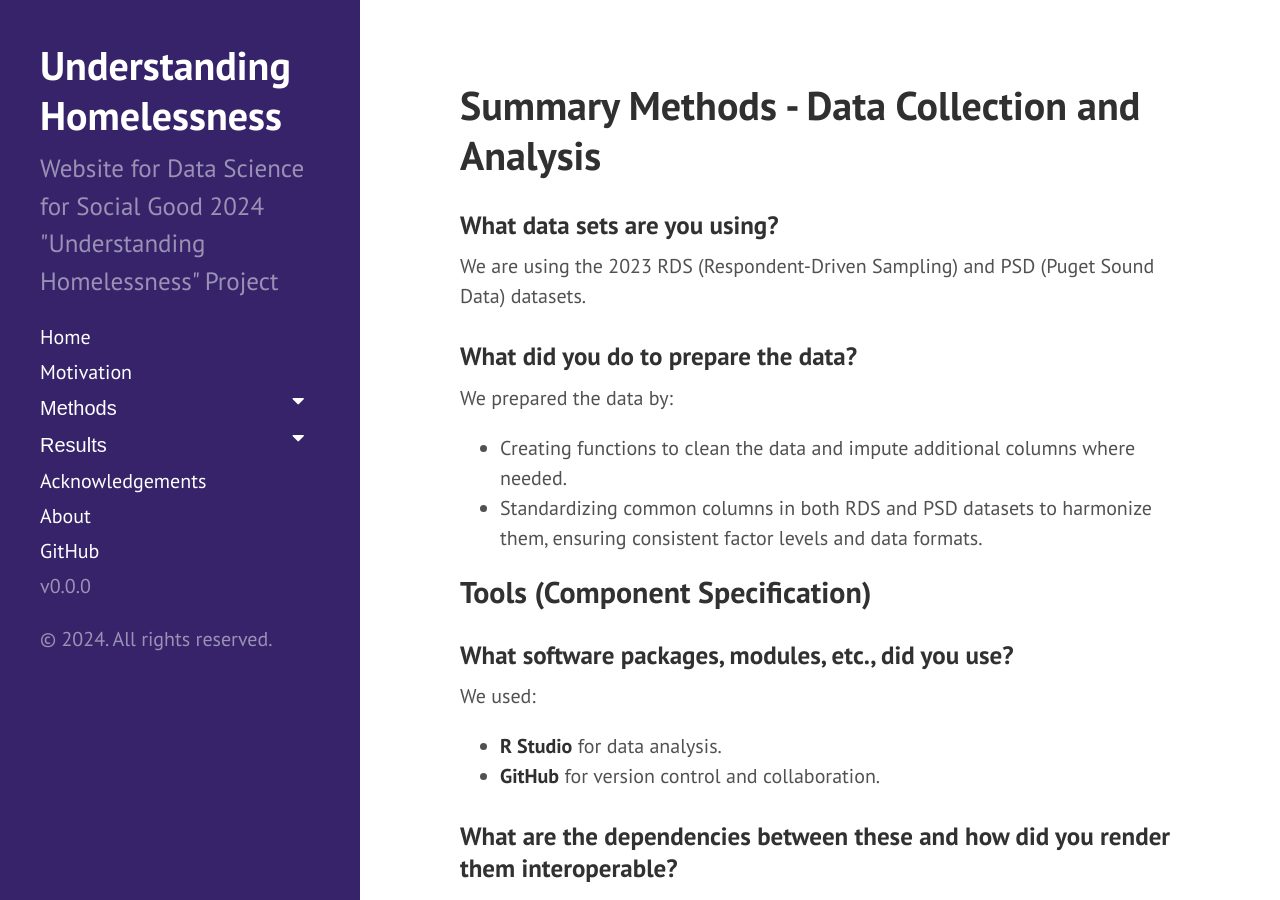
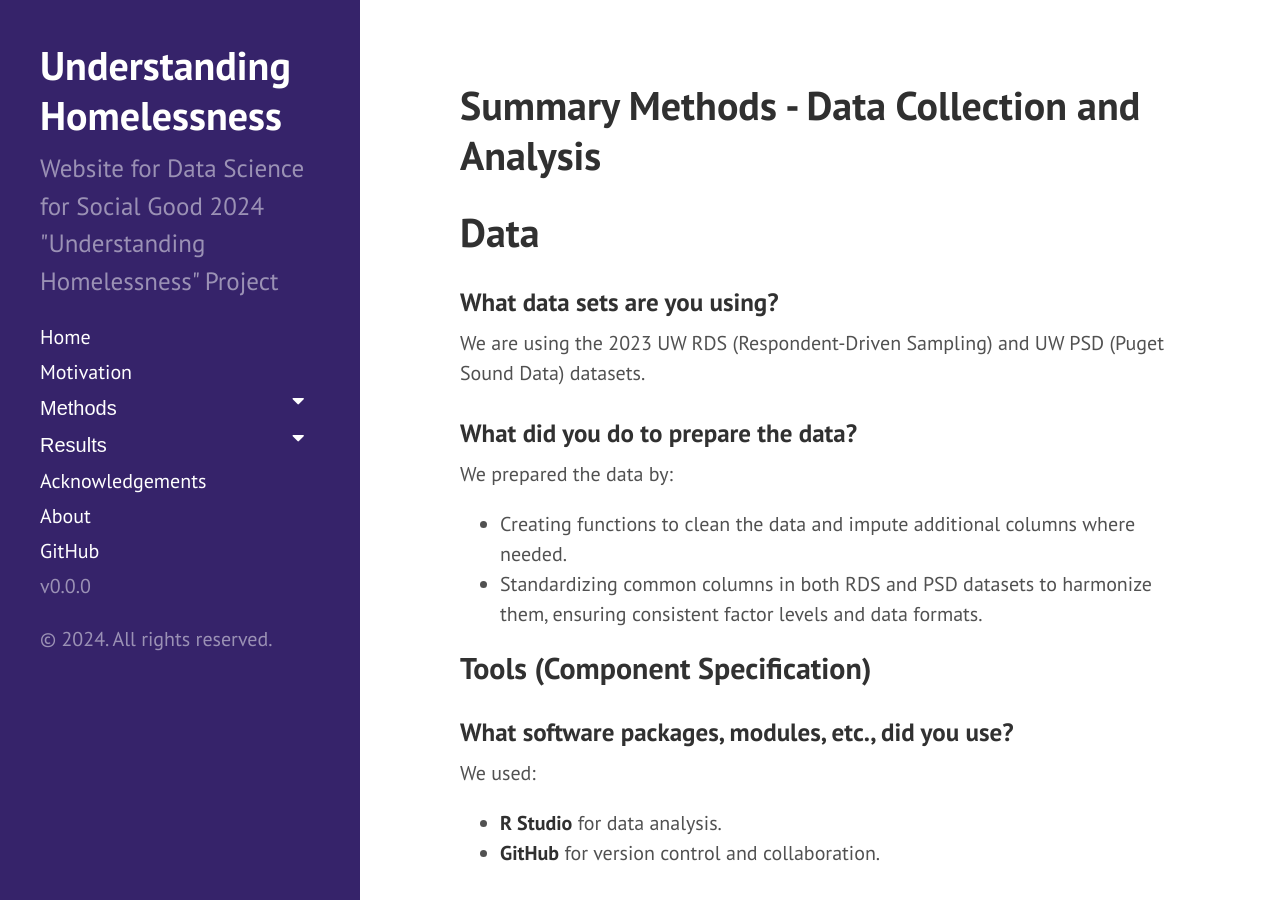
Before and after one commit to uwescience/DSSG2024_Understanding_Homelessness, a Jekyll site: the page built from method1.md, in a window 1280 px wide and 900 px high. Built offline with Jekyll 4.4.1, drawn with Linux system fonts in a browser that asks for light colours.

Commit message:
Update method1.md

```diff
--- a/method1.md
+++ b/method1.md
@@ -3,9 +3,11 @@ layout: page
 title: Summary Methods - Data Collection and Analysis
 ---
 
+# Data
+
 ### What data sets are you using?
 
-We are using the 2023 RDS (Respondent-Driven Sampling) and PSD (Puget Sound Data) datasets.
+We are using the 2023 UW RDS (Respondent-Driven Sampling) and UW PSD (Puget Sound Data) datasets.
 
 ### What did you do to prepare the data?
 
@@ -27,7 +29,7 @@ We used:
 - **GitHub**: Manages version control and collaboration.
 - **Interoperability**: R Studio integrates with GitHub for version control through the RStudio IDE, allowing seamless collaboration and tracking of changes in scripts and data processing functions.
 
-## Processes
+# Processes
 
 ### What does your workflow or pipeline look like?
 
@@ -46,13 +48,13 @@ The workflow was divided into several steps:
 - Combined the functions into a unified script.
 - Ran the script to generate cleaned dataframes for subsequent analyses.
 
-## Analyses
+# Analyses
 
 ### What approaches did you try that didn’t work? What analyses did you end up sticking with?
 
 - **Successful Approaches**: The final approach involved using standardized functions to clean and harmonize data, resulting in reliable datasets for analysis. We then apply the RDS-II estimators and bootstrap methods for robust statistical analysis.
 
-## Limitations
+# Limitations
 
 ### What are the shortcomings of your approach? How can your work be improved?
 
@@ -64,7 +66,7 @@ The workflow was divided into several steps:
   - **Ongoing Harmonization**: Continuously review and update column standardization procedures to address any emerging inconsistencies.
   - **Tool Flexibility**: Consider incorporating additional tools or methods to improve interoperability and address any potential limitations of the primary tools used.
 
-## Survey Design and Sampling
+# Survey Design and Sampling
 
 ### Survey Design
 
@@ -82,7 +84,7 @@ The sampling methodology employed includes:
 - **Respondent-Driven Sampling (RDS):** Utilized for individuals without addresses, with a focus on network-based sampling.
 - **Household Survey:** Randomized sampling approach for individuals with addresses.
 
-**Survey Phases:**
+### **Survey Phases:**
 
 1. **Initial Screener:** Approximately 5 minutes, interviewer-administered, with a $20 gift card and two Metro bus tickets.
 2. **Individual Interview:** About 30 minutes, self-administered via tablet, with an additional $10 gift card as incentive.
```
